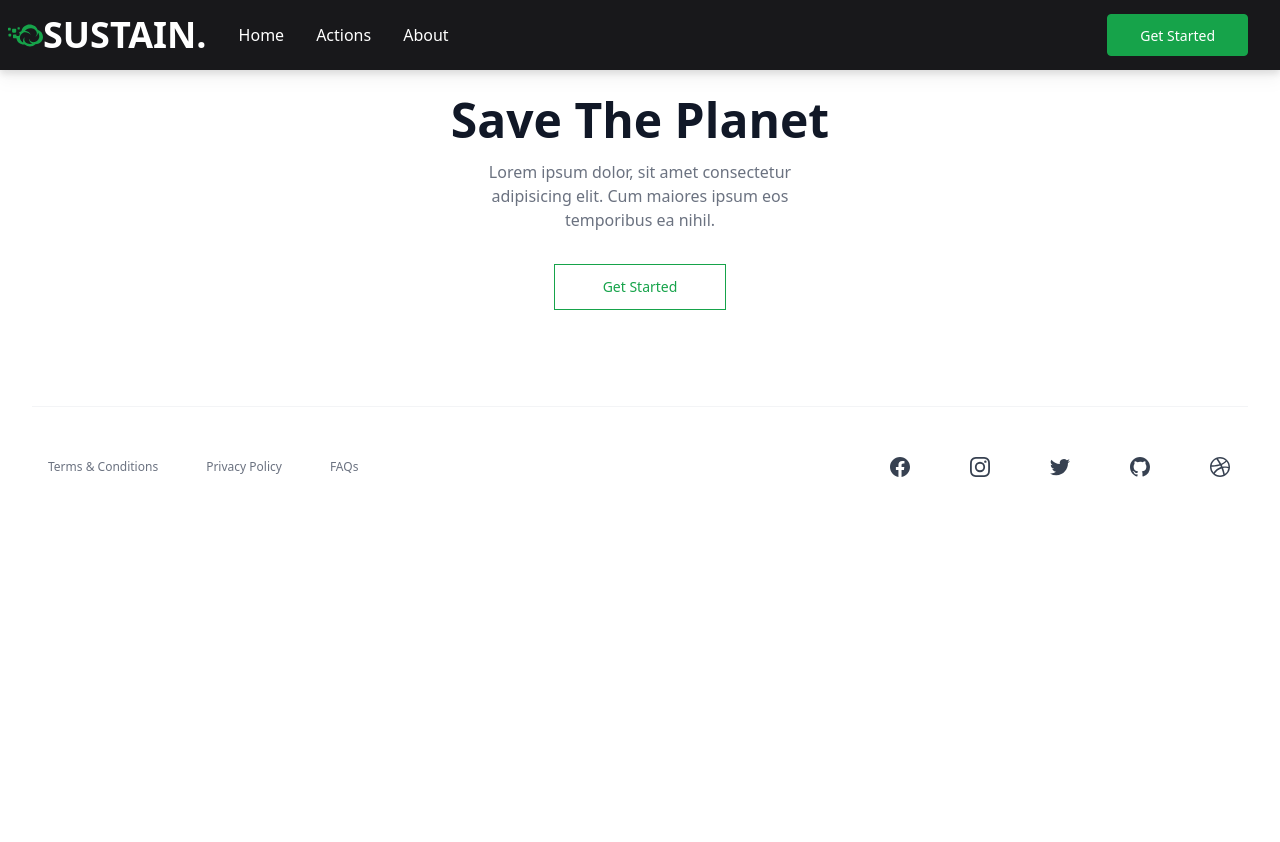
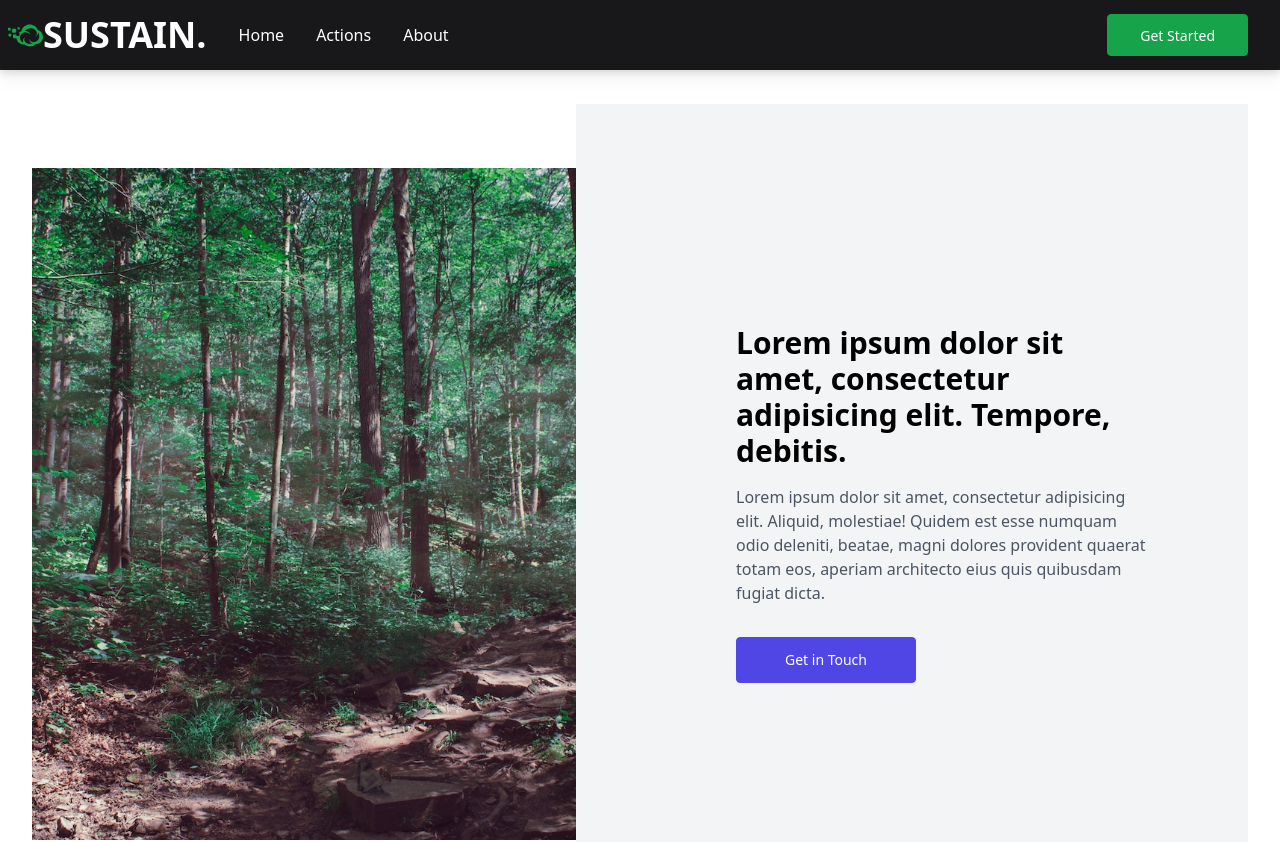
Before and after one commit to kwakyebrilliant/sustain, a React (Create React App) app: page /singlepage in a window 1280 px wide. Shown: the top 842 px of the page. Before the commit the page ends 800 px from the top, so only its background shows below. Built offline with nearby package versions, Linux system fonts and the light colour scheme; the HTML template or start-up script is replaced by a standard one.

Commit message:
single page updates

```diff
--- a/src/components/SinglePage.js
+++ b/src/components/SinglePage.js
@@ -2,12 +2,62 @@
 import Navigation from './Navigation';
 import Footer from './Footer';
 
+import forest from '../assets/forest.jpeg';
 
 
 function SinglePage() {
     return (
       <div>
           <Navigation />
+
+          <div className='w-full pt-10'>
+
+          <section>
+            <div className="mx-auto max-w-screen-2xl px-4 py-16 sm:px-6 lg:px-8">
+                <div className="grid grid-cols-1 lg:h-screen lg:grid-cols-2">
+                <div className="relative lg:py-16">
+                    <div className="relative h-64 sm:h-80 lg:h-full">
+                    <img
+                        alt="House"
+                    src={forest}
+                        className="absolute inset-0 h-full w-full object-cover"
+                    />
+                    </div>
+                </div>
+
+                <div className="relative flex items-center bg-gray-100">
+                    <span
+                    className="hidden lg:absolute lg:inset-y-0 lg:-left-16 lg:block lg:w-16 lg:bg-gray-100"
+                    ></span>
+
+                    <div className="p-8 sm:p-16 lg:p-24">
+                    <h2 className="text-2xl font-bold sm:text-3xl">
+                        Lorem ipsum dolor sit amet, consectetur adipisicing elit. Tempore,
+                        debitis.
+                    </h2>
+
+                    <p className="mt-4 text-gray-600">
+                        Lorem ipsum dolor sit amet, consectetur adipisicing elit. Aliquid,
+                        molestiae! Quidem est esse numquam odio deleniti, beatae, magni
+                        dolores provident quaerat totam eos, aperiam architecto eius quis
+                        quibusdam fugiat dicta.
+                    </p>
+
+                    <a
+                        href="#"
+                        className="mt-8 inline-block rounded border border-indigo-600 bg-indigo-600 px-12 py-3 text-sm font-medium text-white hover:bg-transparent hover:text-indigo-600 focus:outline-none focus:ring active:text-indigo-500"
+                    >
+                        Get in Touch
+                    </a>
+                    </div>
+                </div>
+                </div>
+            </div>
+            </section>
+
+
+
+          </div>
 
 
           <Footer />
```
